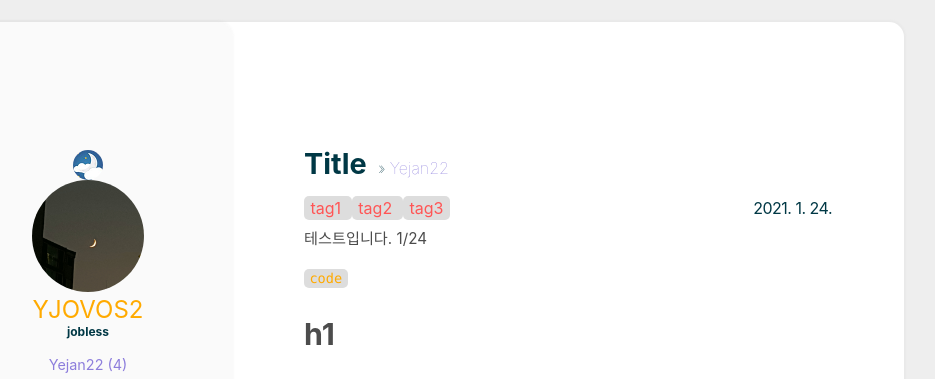
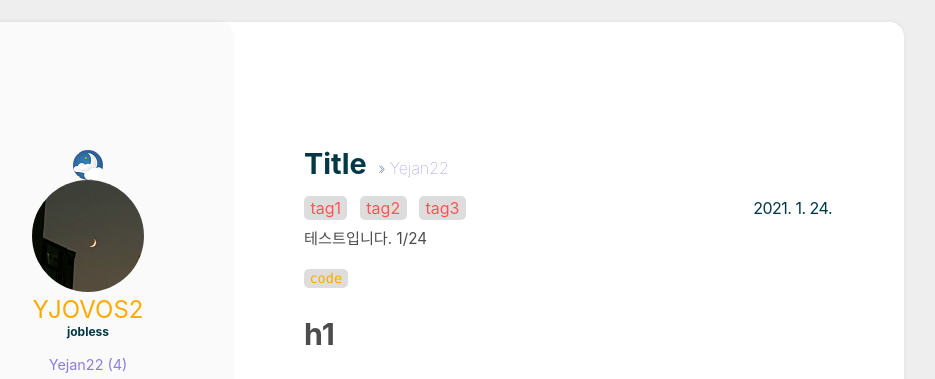
Before and after one commit to yjovoS2/yjovos2.github.io, a Jekyll site: the page built from _posts/2021-01-24-testpost.md, in a window 1280 px wide. Shown: the top 379 px of the page, without its empty margins (216-1151 px from the left). Built offline with Jekyll 4.4.1, drawn with Linux system fonts in a browser that asks for light colours.

Commit message:
change post style

```diff
--- a/_layouts/post.html
+++ b/_layouts/post.html
@@ -24,7 +24,7 @@ layout: page
     {% if page.tags %}
     <div class="post_tags">
       {% for tag in page.tags %}
-        <span class="tag">{{ tag }} </span>
+        <span class="tag">{{ tag }}</span>
       {% endfor %}
     </div>
     {% endif %}
--- a/assets/css/main.scss
+++ b/assets/css/main.scss
@@ -582,6 +582,7 @@ img {
     background-color: var(--tag_background);
     padding: .1em .4em;
     border-radius: 5px;
+    margin-right: 0.5rem;
 
     &:hover,
     &:focus {
```
